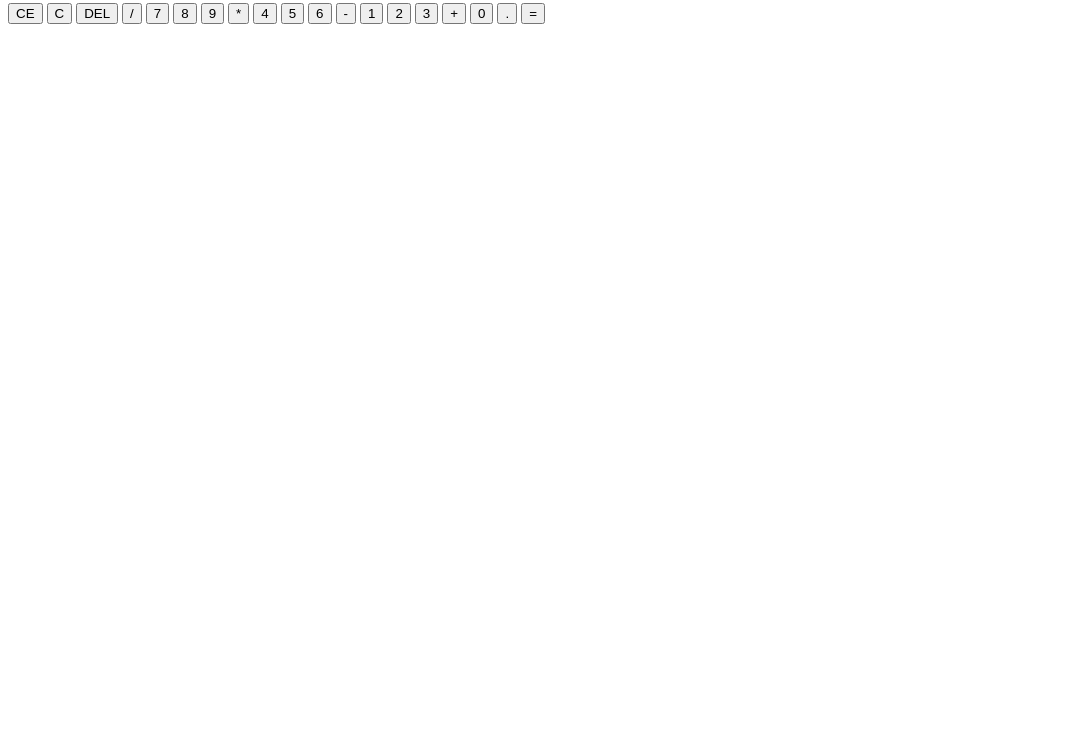
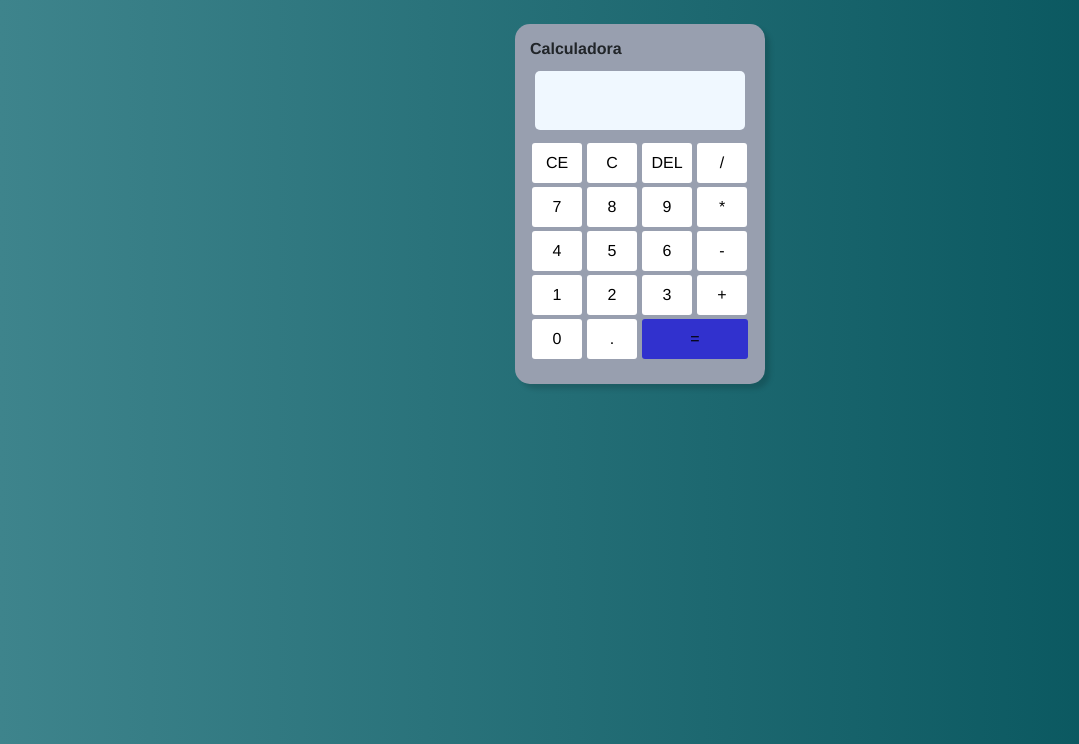
Before and after one commit to nandamsouza/Calculadora, a plain HTML site: page index.html in a window 1280 px wide. Shown: the part 56-800 px from the top of the page, without its empty margins (0-1079 px from the left). Drawn offline with Linux system fonts and the light colour scheme; the site is published under a folder, as on GitHub Pages, so addresses that start at the root find nothing.

Commit message:
alteracoes

```diff
--- a/index.html
+++ b/index.html
@@ -4,10 +4,10 @@
     <meta charset="UTF-8">
     <meta http-equiv="X-UA-Compatible" content="IE=edge">
     <meta name="viewport" content="width=device-width, initial-scale=1.0">
-    <link rel="stylesheet" href="/css/bootstrap-5.1.3-dist/css/bootstrap.min.css">
+    <link rel="stylesheet" href="./css/bootstrap-5.1.3-dist/css/bootstrap.min.css">
     <link rel="shortcut icon" href="https://img.icons8.com/color-glass/19/000000/math.png" type="image/x-icon">
-    <link rel="stylesheet" href="/css/estilo.css">
-    <script src="/js/script.js" defer></script>
+    <link rel="stylesheet" href="./css/estilo.css">
+    <script src="./js/script.js" defer></script>
     <title>Calculadora</title>
 </head>
 <body>
```
Also changed, not shown: readme.md.
